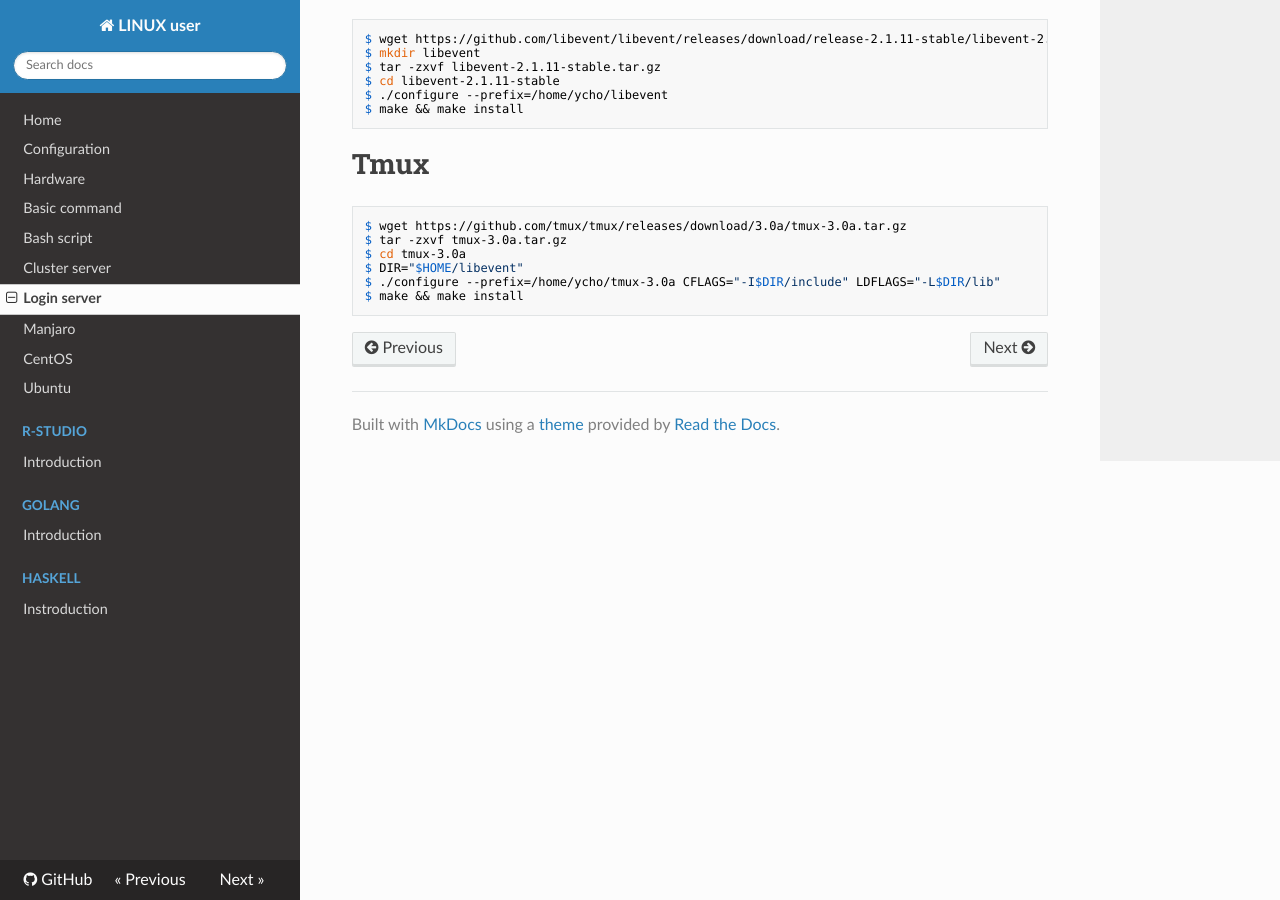
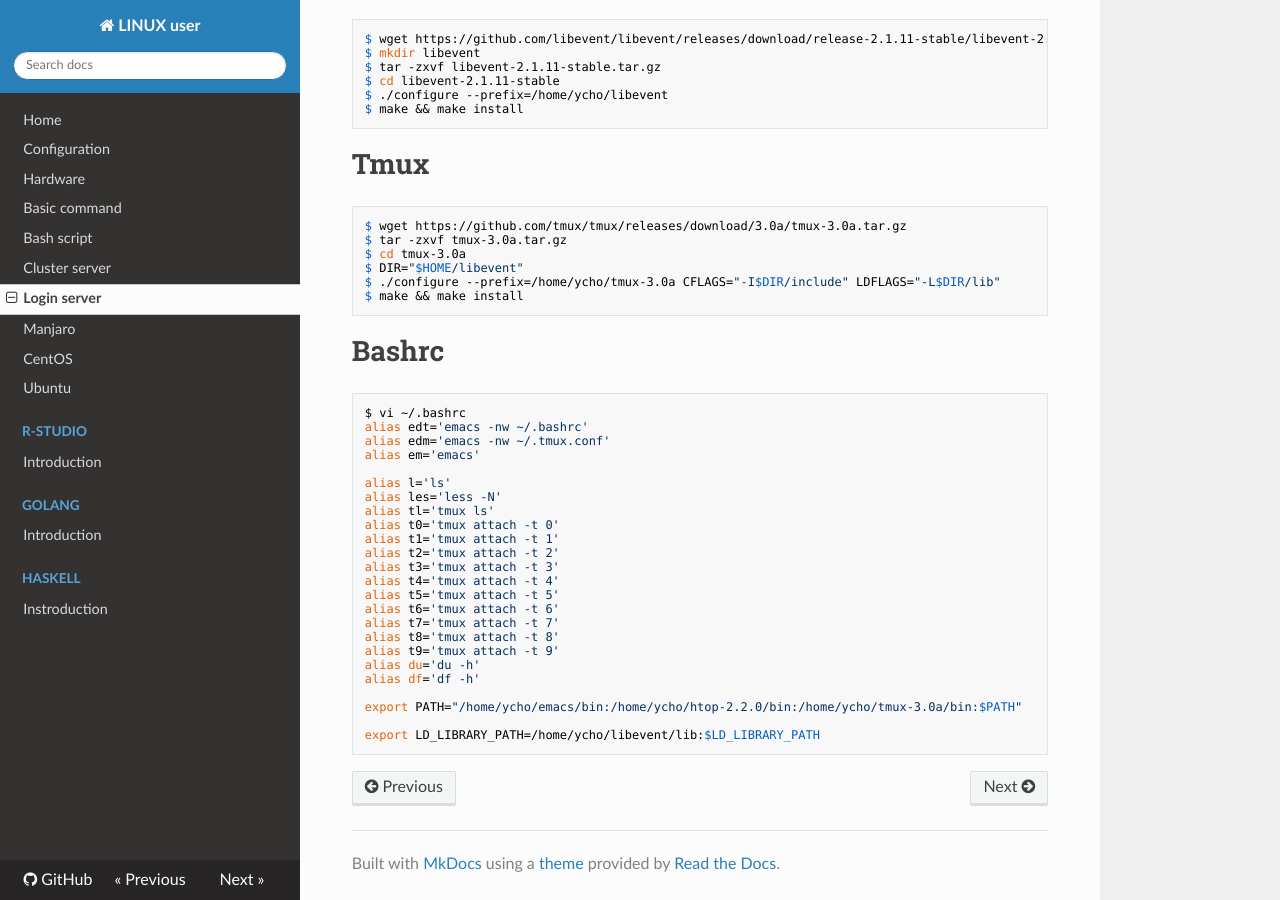
Before and after one commit to WonyoungCho/LINUX, an MkDocs documentation site: the page built from docs/login_server.md, in a window 1280 px wide and 900 px high, scrolled down 548 px. Built offline with MkDocs 1.6.1, drawn with Linux system fonts in a browser that asks for light colours; nearby versions of some CDN libraries; old or Windows-style settings are respelled for this version of MkDocs.

Commit message:
Update login_server.md

````diff
--- a/docs/login_server.md
+++ b/docs/login_server.md
@@ -37,3 +37,31 @@ $ DIR="$HOME/libevent"
 $ ./configure --prefix=/home/ycho/tmux-3.0a CFLAGS="-I$DIR/include" LDFLAGS="-L$DIR/lib"
 $ make && make install
 ```
+
+# Bashrc
+```
+$ vi ~/.bashrc
+alias edt='emacs -nw ~/.bashrc'
+alias edm='emacs -nw ~/.tmux.conf'
+alias em='emacs'
+
+alias l='ls'
+alias les='less -N'
+alias tl='tmux ls'
+alias t0='tmux attach -t 0'
+alias t1='tmux attach -t 1'
+alias t2='tmux attach -t 2'
+alias t3='tmux attach -t 3'
+alias t4='tmux attach -t 4'
+alias t5='tmux attach -t 5'
+alias t6='tmux attach -t 6'
+alias t7='tmux attach -t 7'
+alias t8='tmux attach -t 8'
+alias t9='tmux attach -t 9'
+alias du='du -h'
+alias df='df -h'
+
+export PATH="/home/ycho/emacs/bin:/home/ycho/htop-2.2.0/bin:/home/ycho/tmux-3.0a/bin:$PATH"
+
+export LD_LIBRARY_PATH=/home/ycho/libevent/lib:$LD_LIBRARY_PATH
+```
````
